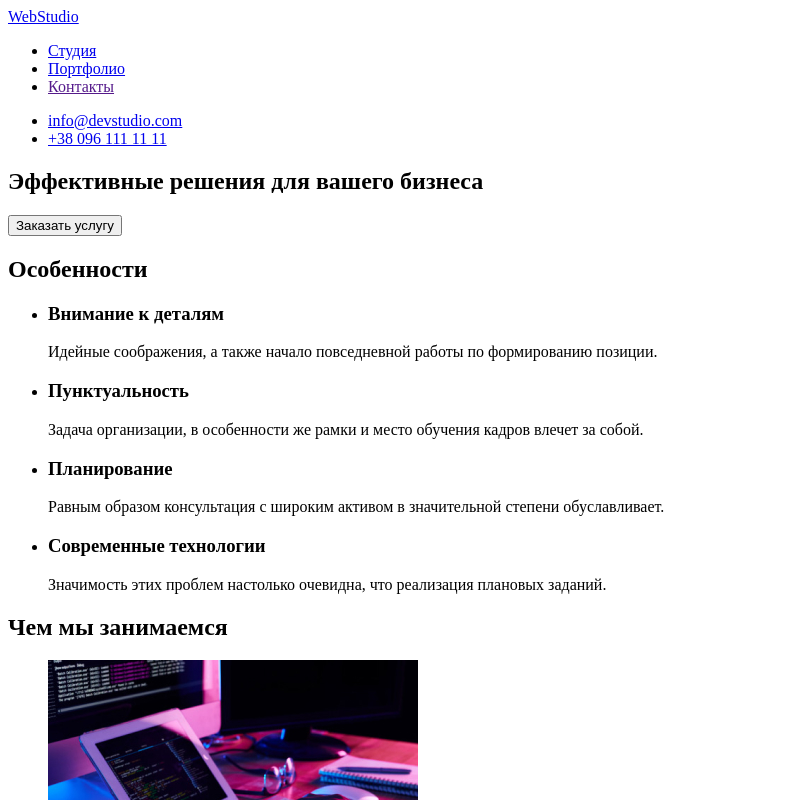
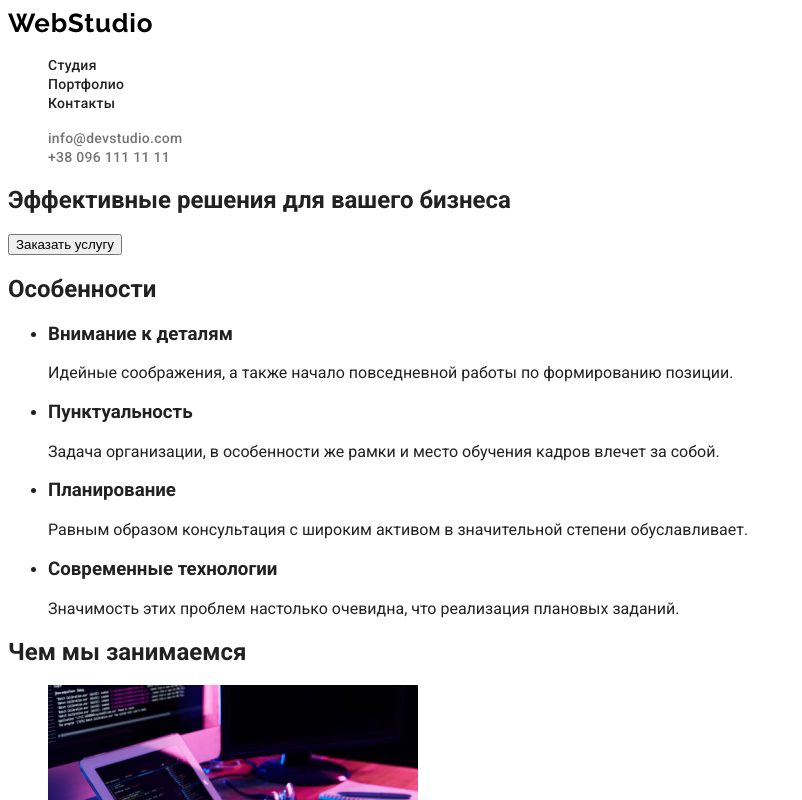
Before and after one commit to Serhii-Khrapun/goit-markup-hw-02, a plain HTML site: page index.html in a window 1280 px wide. Shown: the top 800 px of the page, without its empty margins (0-802 px from the left). Drawn offline with Linux system fonts and the light colour scheme.

Commit message:
Зробив розмітку хедера HTML
підключив шрифти і зробив оптимізацію

```diff
--- a/css/styles.css
+++ b/css/styles.css
@@ -0,0 +1,56 @@
+:root {
+  --accent-color: #2196f3;
+}
+.list {
+  list-style: none;
+}
+.link {
+  text-decoration: none;
+}
+body {
+  font-family: 'Roboto', sans-serif;
+  color: #212121;
+}
+/*=======HEADER=========*/
+.link-logo {
+  font-family: 'Raleway', sans-serif;
+  font-weight: 700;
+  font-size: 26px;
+  line-height: 1.19;
+  letter-spacing: 0.03em;
+  color: #000000;
+}
+.menu-link {
+  font-weight: 500;
+  font-size: 14px;
+  line-height: 1.14;
+  letter-spacing: 0.02em;
+  color: #212121;
+}
+
+.menu-link:hover,
+.menu-link:focus {
+  color: var(--accent-color);
+}
+.header-mail {
+  font-weight: 500;
+  font-size: 14px;
+  line-height: 1.14;
+  letter-spacing: 0.02em;
+  color: #757575;
+}
+.header-mail:hover,
+.header-mail:focus {
+  color: var(--accent-color);
+}
+.header-tel {
+  font-weight: 500;
+  font-size: 14px;
+  line-height: 1.14;
+  letter-spacing: 0.02em;
+  color: #757575;
+}
+.header-tel:hover,
+.header-tel:focus {
+  color: var(--accent-color);
+}
--- a/index.html
+++ b/index.html
@@ -5,24 +5,30 @@
     <meta http-equiv="X-UA-Compatible" content="IE=edge" />
     <meta name="viewport" content="width=device-width, initial-scale=1.0" />
     <title>Студия</title>
+    <link rel="preconnect" href="https://fonts.gstatic.com" />
+    <link
+      href="https://fonts.googleapis.com/css2?family=Raleway:wght@700&family=Roboto:wght@400;500;700;900&display=swap"
+      rel="stylesheet"
+    />
+    <link rel="stylesheet" href="./css/styles.css" />
   </head>
   <body>
     <!--HEADER-->
-    <header>
-      <nav>
-        <a href="index.html">WebStudio</a>
-        <ul>
-          <li><a href="index.html">Студия</a></li>
-          <li><a href="portfolio.html">Портфолио</a></li>
-          <li><a href="">Контакты</a></li>
+    <header class="header">
+      <nav class="nav-header">
+        <a class="link-logo link" href="index.html">WebStudio</a>
+        <ul class="menu list">
+          <li class="menu-item"><a class="menu-link link" href="index.html">Студия</a></li>
+          <li class="menu-item"><a class="menu-link link" href="portfolio.html">Портфолио</a></li>
+          <li class="menu-item"><a class="menu-link link" href="">Контакты</a></li>
         </ul>
       </nav>
-      <ul>
+      <ul class="header-contacts list">
         <li>
-          <a href="mailto:info@devstudio.com">info@devstudio.com</a>
+          <a class="header-mail link" href="mailto:info@devstudio.com">info@devstudio.com</a>
         </li>
         <li>
-          <a href="tel:+380961111111">+38 096 111 11 11</a>
+          <a class="header-tel link" href="tel:+380961111111">+38 096 111 11 11</a>
         </li>
       </ul>
     </header>
```
